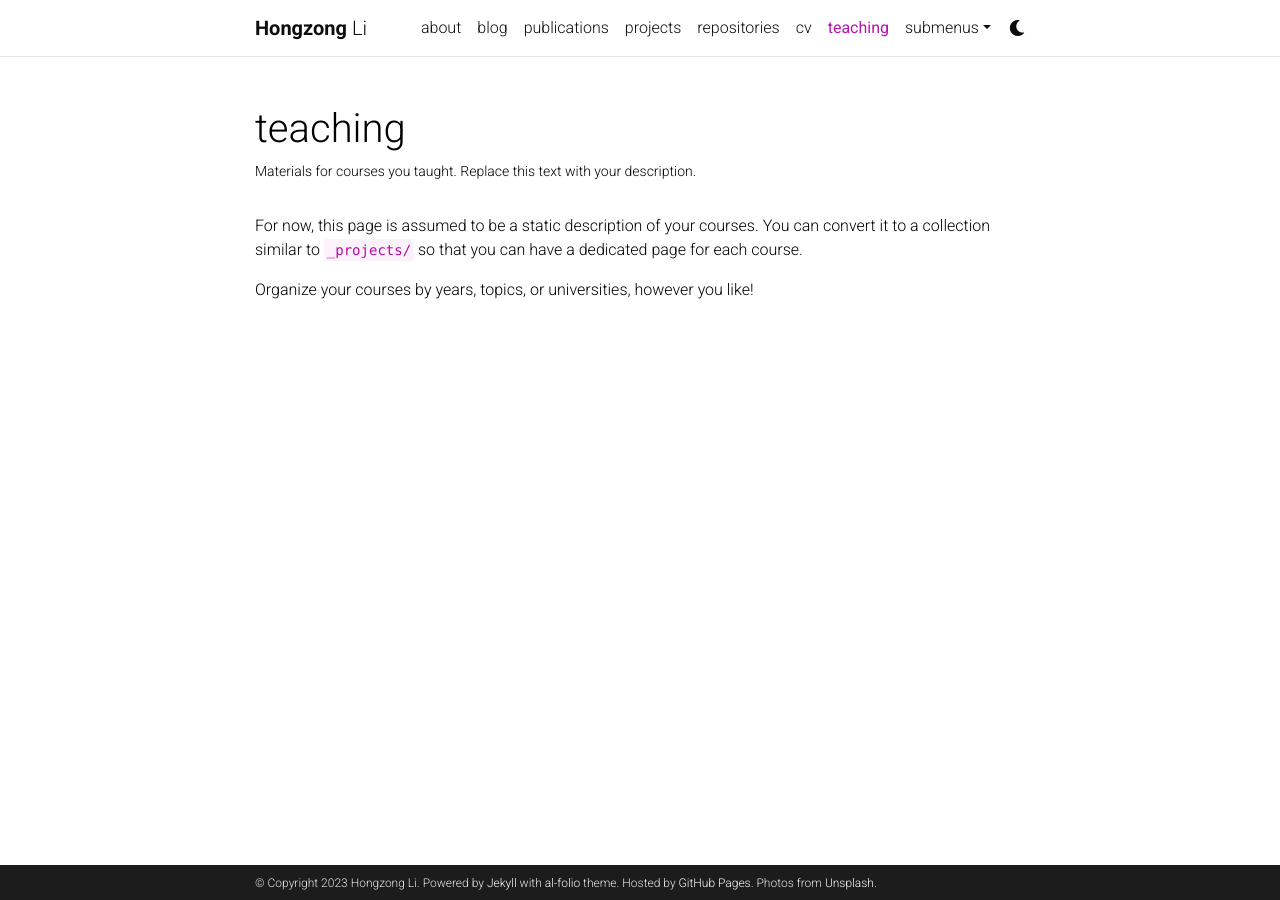
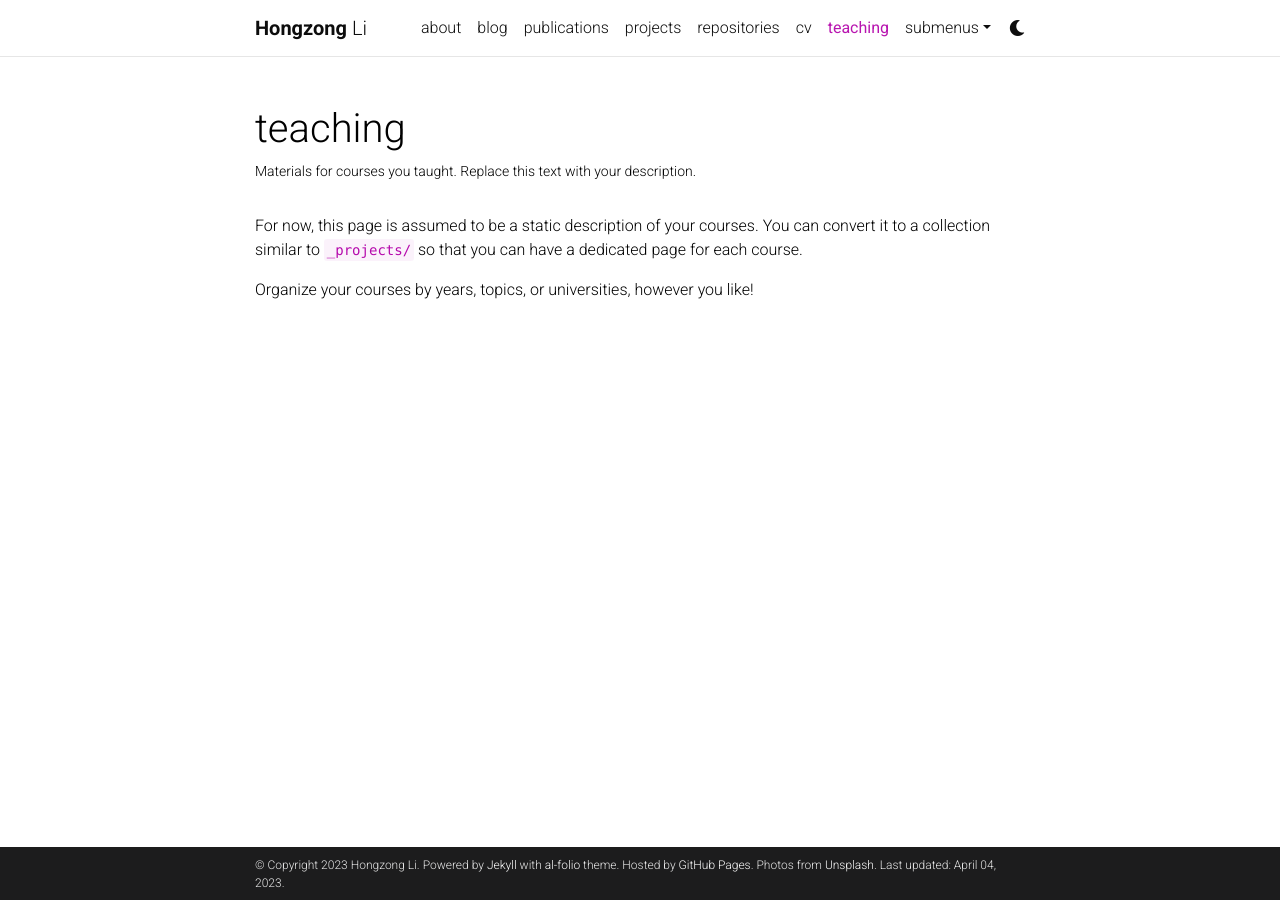
Before and after one commit to HongzongLI-CS/HongzongLI-CS.github.io, a Jekyll site: the page built from _pages/teaching.md, in a window 1280 px wide. Built offline with Jekyll 4.4.1, drawn with Linux system fonts in a browser that asks for light colours; comment, search, counter and statistics services are not loaded; a style sheet for code colours, icons or effects is not loaded.

Commit message:
Update _config.yml

```diff
--- a/_config.yml
+++ b/_config.yml
@@ -18,9 +18,9 @@
 lang: en # the language of your site (for example: en, fr, cn, ru, etc.)
 icon: ⚛️  # the emoji used as the favicon (alternatively, provide image name in /assets/img/)
 
-url: LIHongzong.github.io # the base hostname & protocol for your site
+url: https://hongzongli-cs.github.io/ # the base hostname & protocol for your site
 baseurl:  # the subpath of your site, e.g. /blog/
-last_updated: false # set to true if you want to display last updated in the footer
+last_updated: true # set to true if you want to display last updated in the footer
 impressum_path:  # set to path to include impressum link in the footer, use the same path as permalink in a page, helps to conform with EU GDPR
 
 # -----------------------------------------------------------------------------
```
